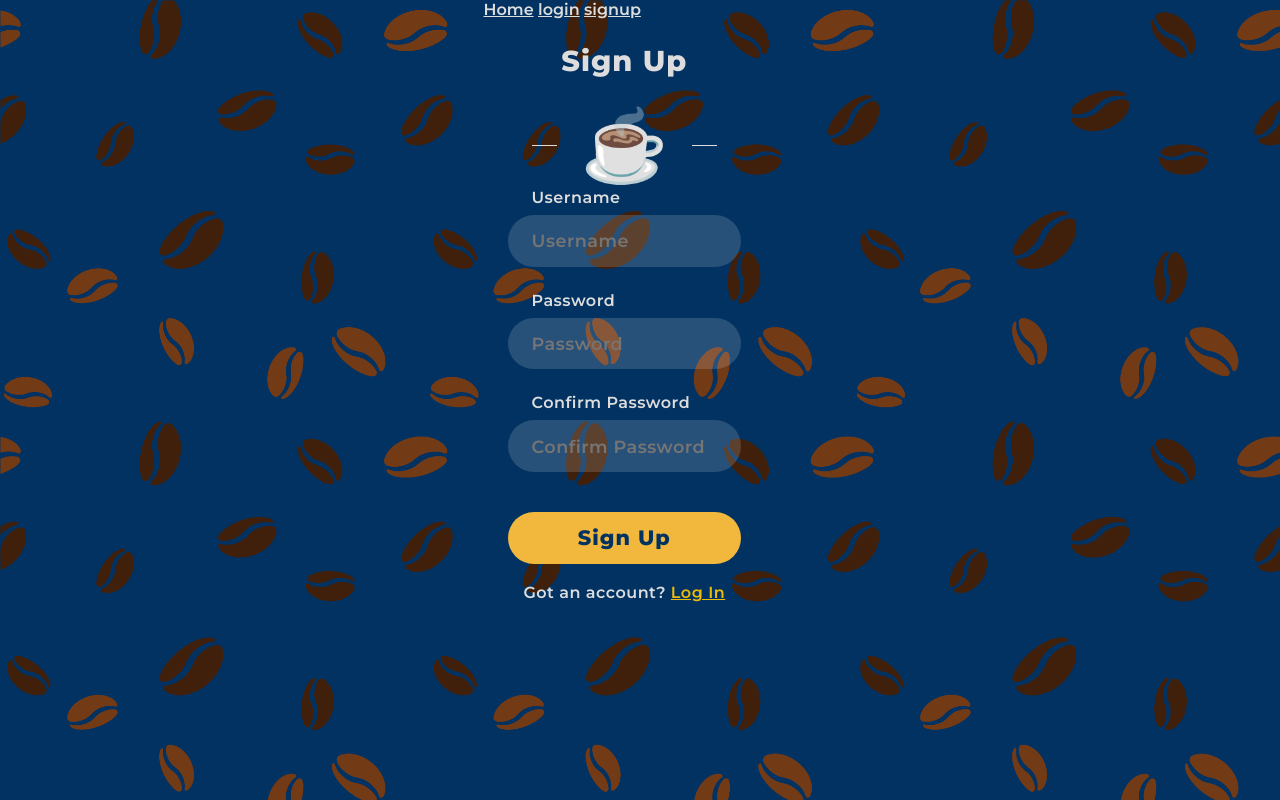
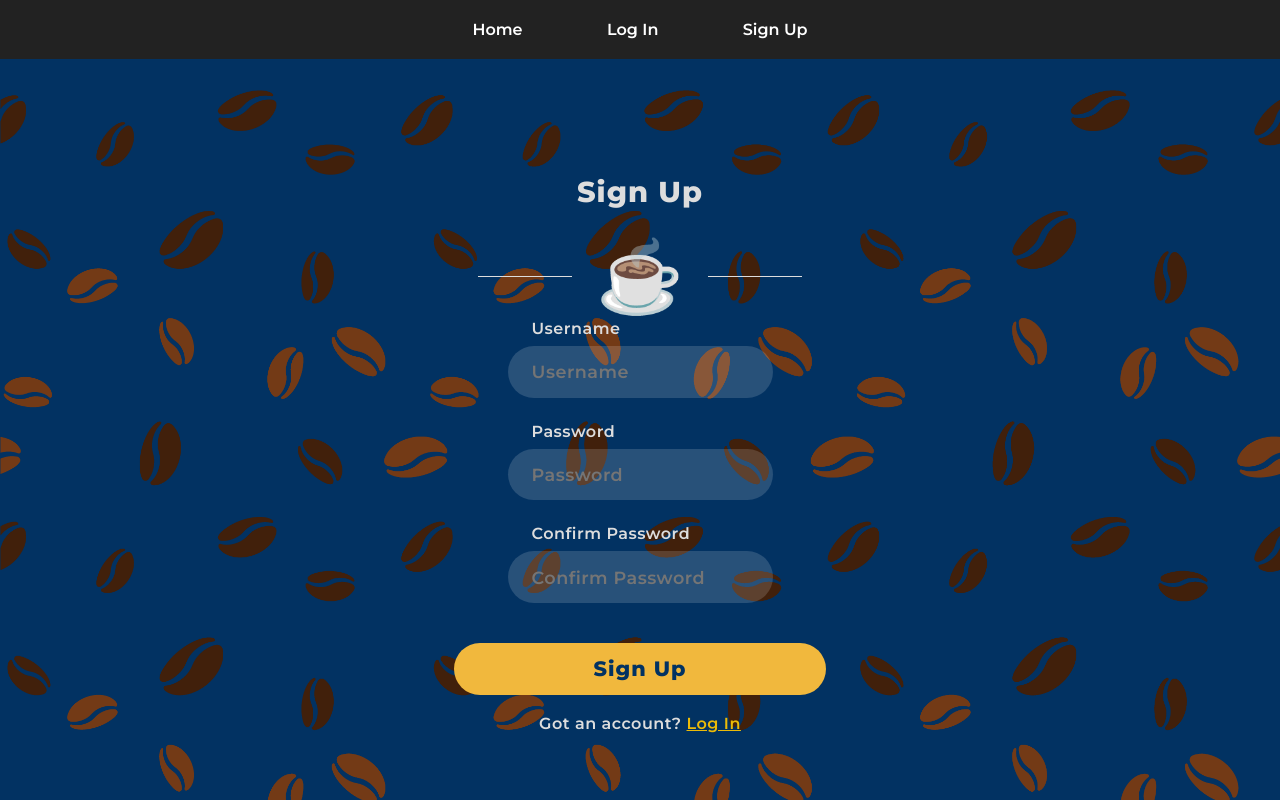
Before and after one commit to Raeludwig/moon-dollars, a Node server app: page /signup in a window 1280 px wide. Run offline with Node 20, Linux system fonts and the light colour scheme; some libraries are stand-ins or nearby versions.

Commit message:
styled landing page as well as the nav bar

```diff
--- a/public/css/login.css
+++ b/public/css/login.css
@@ -13,7 +13,11 @@ button {
   border-radius: 100px;
   background: rgba(255, 255, 255, 0.15);
 }
+.login-form{
+  display: flex;
+  justify-content: center;
 
+}
 .login-form .container {
   position: relative;
   width: 90%;
@@ -22,6 +26,7 @@ button {
   display: flex;
   flex-direction: column;
   align-items: center;
+  margin-top: 150px;
 }
 .login-form .title {
   font-size: 1.8rem;
--- a/public/css/signup.css
+++ b/public/css/signup.css
@@ -14,6 +14,11 @@ button {
   background: rgba(255, 255, 255, 0.15);
 }
 
+.signup-form{
+  display: flex;
+  justify-content: center;
+}
+
 .signup-form .container {
   position: relative;
   width: 90%;
@@ -22,6 +27,7 @@ button {
   display: flex;
   flex-direction: column;
   align-items: center;
+  margin-top: 150px;
 }
 .signup-form .title {
   font-size: 1.8rem;
--- a/public/css/style.css
+++ b/public/css/style.css
@@ -13,5 +13,55 @@
     background-size: cover;
     display: flex;
     justify-content: center;
-    align-items: center;
+    /* align-items: center; */
 }
+
+nav {
+  display: flex;
+  justify-content: center;
+  position: fixed;
+  top: 0px;
+  left: 0px;
+  margin: 0 auto;
+  width: 100%;
+  background-color: #222;
+}
+
+nav ul{
+  list-style-type: none;
+  text-align: center;
+  display: block ruby;
+}
+
+nav ul li{
+  display: inline-block;
+  text-align: center;
+  padding: 20px;
+  height: 2%;
+}
+
+nav ul li a{
+  text-decoration: none;
+  color: white;
+  padding: 20px;
+}
+
+/* an underline appears at the bottom on hover of each link */
+nav ul li a:hover, nav ul li a:active{
+  border-bottom: 2px solid #ccc;
+  padding-bottom: 8px;
+}
+
+header{
+  width: 100%;
+  /* justify-content: flex-end; */
+}
+
+body{
+  width: 100%;
+  height: 100%;
+}
+
+h1{
+  color: rgb(224, 159, 37);
+}
--- a/views/layouts/main.handlebars
+++ b/views/layouts/main.handlebars
@@ -7,17 +7,23 @@
     <link rel='stylesheet' href='/css/{{style}}' />
     <script src="https://ajax.googleapis.com/ajax/libs/jquery/3.6.3/jquery.min.js"></script>
   </head>
+  <header>
+    <nav>
+      {{!-- <header><h1>Moon Dollars</h1></header> --}}
+      <ul>
+        <li><a href='/'>Home</a></li>
+      {{#if isLoggedIn}}
+        <li><a href="/customDrink">Custom Drink</a></li>
+        {{!-- <li><button class='btn btn-logout'id='logoutbtn'>Log Out</button></li> --}}
+        <li><a id="logoutbtn">Log Out</a></li>
+      {{else}}
+        <li><a href='/login'>Log In</a></li>
+        <li><a href='/signup'>Sign Up</a></li>
+      {{/if}}
+      </ul>
+    </nav>
+  </header>
   <body>
-    <nav>
-      <a href='/'>Home</a>
-      {{#if isLoggedIn}}
-        <a href="/customDrink">Custom Drink</a>
-        <button class='btn btn-logout'id='logoutbtn'>Log Out</button>
-      {{else}}
-        <a href='/login'>login</a>
-        <a href='/signup'>signup</a>
-      {{/if}}
-    </nav>
     {{{body}}}
     <script src='/js/main.js'></script>
   </body>
```
Also changed, not shown: public/css/home.css (+40 -105 lines), views/home.handlebars (+11 -5 lines).
